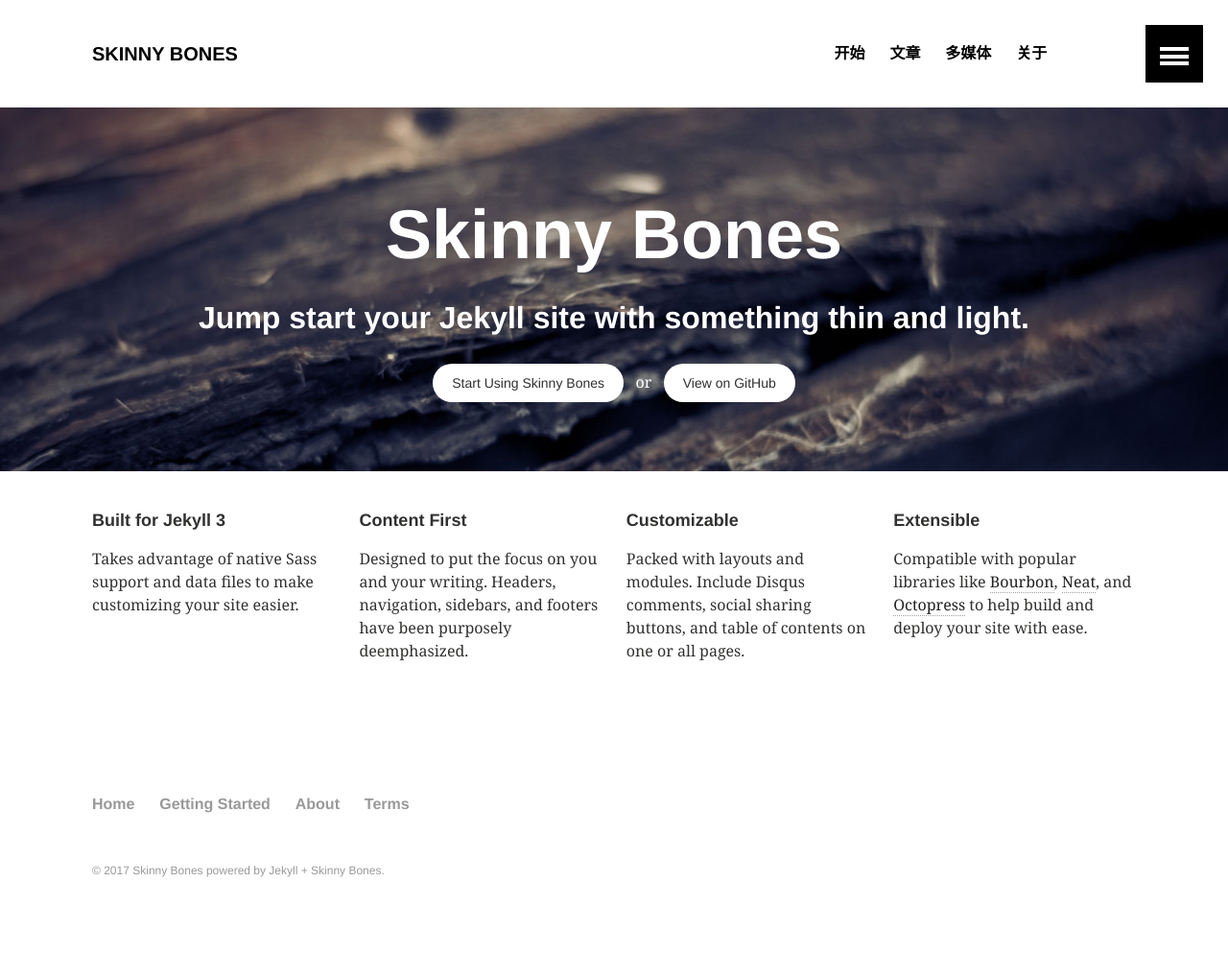
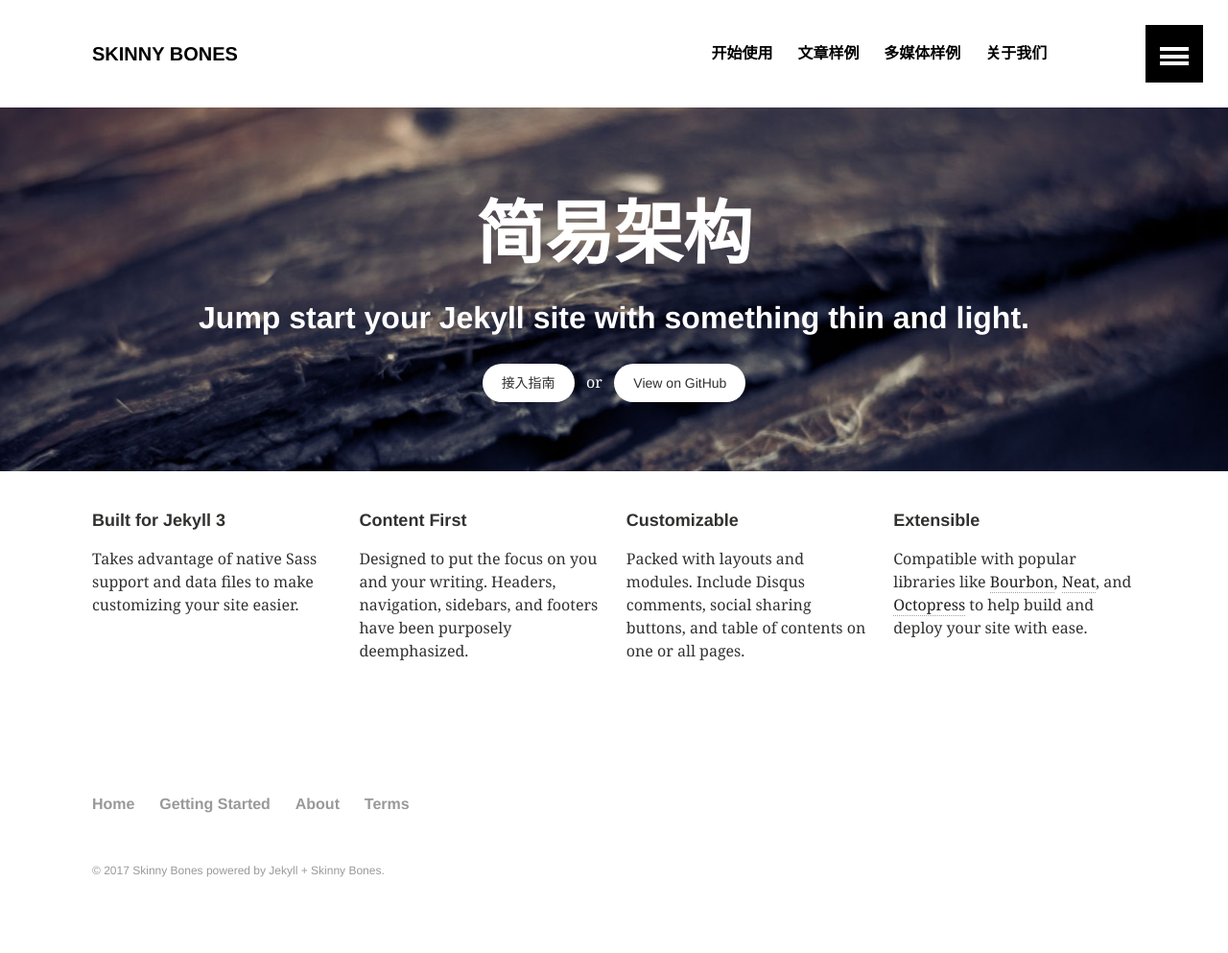
Before and after one commit to techqu/skinny-bones-jekyll, a Jekyll site: the page built from index.md, in a window 1280 px wide. Shown: the whole page at 96% size. Built offline with Jekyll 4.4.1, drawn with Linux system fonts in a browser that asks for light colours.

Commit message:
navigation

```diff
--- a/_data/navigation.yml
+++ b/_data/navigation.yml
@@ -1,21 +1,21 @@
 # Site navigation links
 
-- title: 开始
+- title: 开始使用
   url: /getting-started/
   excerpt: "Everything you need to know to get started with Skinny Bones and Jekyll."
   image: 400x250.gif
 
-- title: 文章
+- title: 文章样例
   url: /articles/
   excerpt: "Examples of long form posts."
   image: 400x250.gif
 
-- title: 多媒体
+- title: 多媒体样例
   url: /media/
   excerpt: "Examples of media posts perfect for showcasing work, photographs, etc."
   image: 400x250.gif
 
-- title: 关于
+- title: 关于我们
   url: /about/
   excerpt: "All about Skinny Bones for Jekyll."
   image: 400x250.gif
--- a/_layouts/home.html
+++ b/_layouts/home.html
@@ -36,9 +36,9 @@
     {% if page.image.feature %}
     <div class="page-lead" style="background-image:url({{ site.url }}/images/{{ page.image.feature }})">
       <div class="wrap page-lead-content">
-        <h1>Skinny Bones</h1>
+        <h1>简易架构</h1>
         <h2>Jump start your Jekyll site with something thin and light.</h2>
-        <a href="{{ site.url }}/getting-started/" class="btn-inverse">Start Using Skinny Bones</a> &nbsp; or &nbsp; <a href="https://github.com/mmistakes/skinny-bones-jekyll" class="btn-inverse">View on GitHub</a>
+        <a href="{{ site.url }}/getting-started/" class="btn-inverse">接入指南</a> &nbsp; or &nbsp; <a href="https://github.com/techqu/skinny-bones-jekyll" class="btn-inverse">View on GitHub</a>
       </div><!-- /.page-lead-content -->
     </div><!-- /.page-lead -->
     {% endif %}
```
